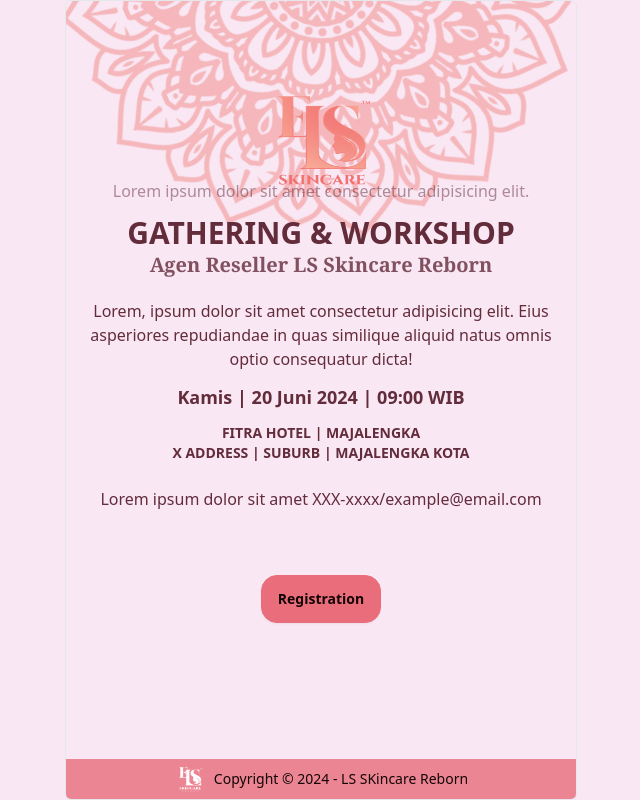
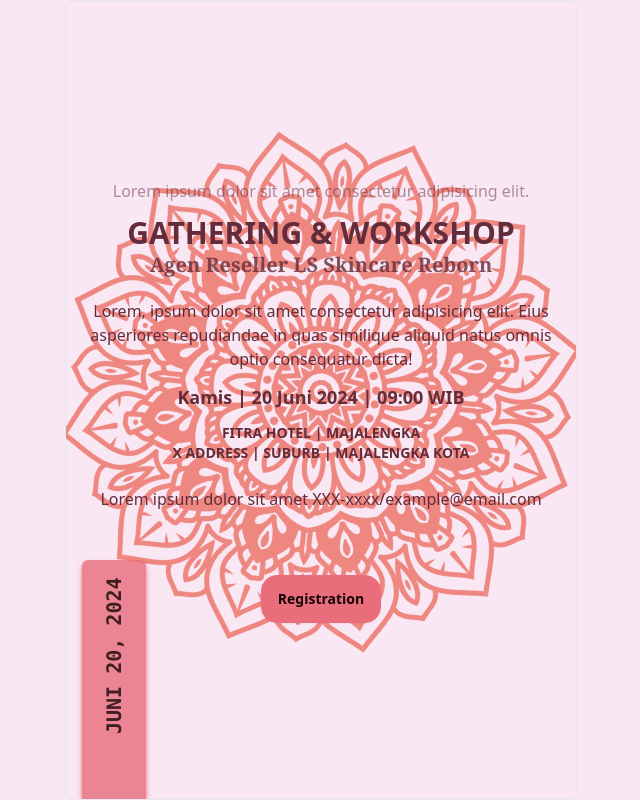
Before and after one commit to Mahfudin98/invitation-workshop, a Next.js app: page /about in a window 1280 px wide. Shown: the whole page, without its empty margins (319-959 px from the left). Built offline with nearby package versions, Linux system fonts and the light colour scheme.

Commit message:
fix bug animation

```diff
--- a/src/components/Layout.tsx
+++ b/src/components/Layout.tsx
@@ -1,17 +1,15 @@
 import Image from "next/image";
-import useShrunk from "../store/shrunk";
 import { useRouter } from "next/router";
 import { useEffect, useState } from "react";
 
 const Layout = ({ children }: any) => {
   const router = useRouter();
   const [isShrunk, setIsShrunk] = useState(false);
-  const [isShow, setIsShow] = useState(router.route);
+  const [isShow, setIsShow] = useState('/');
 
   useEffect(() => {
     function handleRouteChange() {
       setIsShrunk(true);
-      setIsShow(router.route);
     }
 
     function handleRouteComplete() {
```
